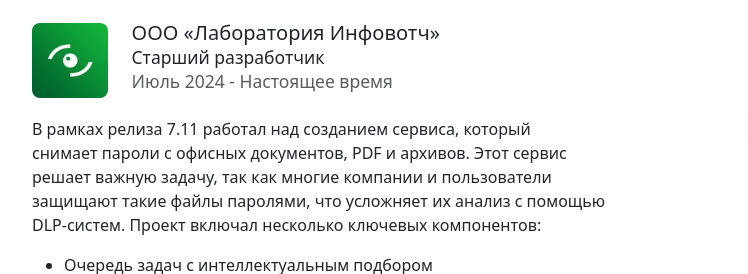
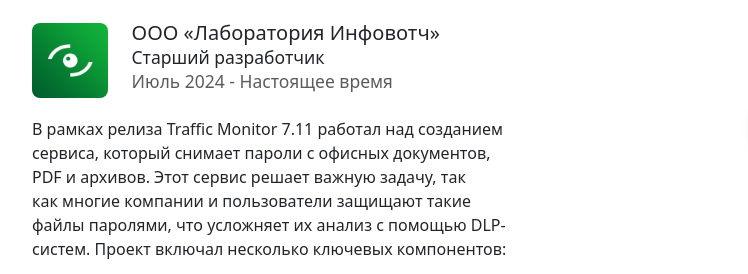
Before and after one commit to tabuna/tabuna.github.io, a website: page index.html in a window 1280 px wide. Shown: the part 1926-2200 px from the top of the page, 108-856 px from the left. Drawn offline with nearby package versions, Linux system fonts and the light colour scheme.

Commit message:
Update index.html

```diff
--- a/index.html
+++ b/index.html
@@ -348,7 +348,7 @@
 -->
 
                 <p>
-                  В рамках релиза 7.11 работал над созданием сервиса,
+                  В рамках релиза Traffic Monitor 7.11 работал над созданием сервиса,
                   который снимает пароли с офисных документов, PDF и архивов.
                   Этот сервис решает важную задачу, так как многие компании и
                   пользователи защищают такие файлы паролями, что усложняет их
```
